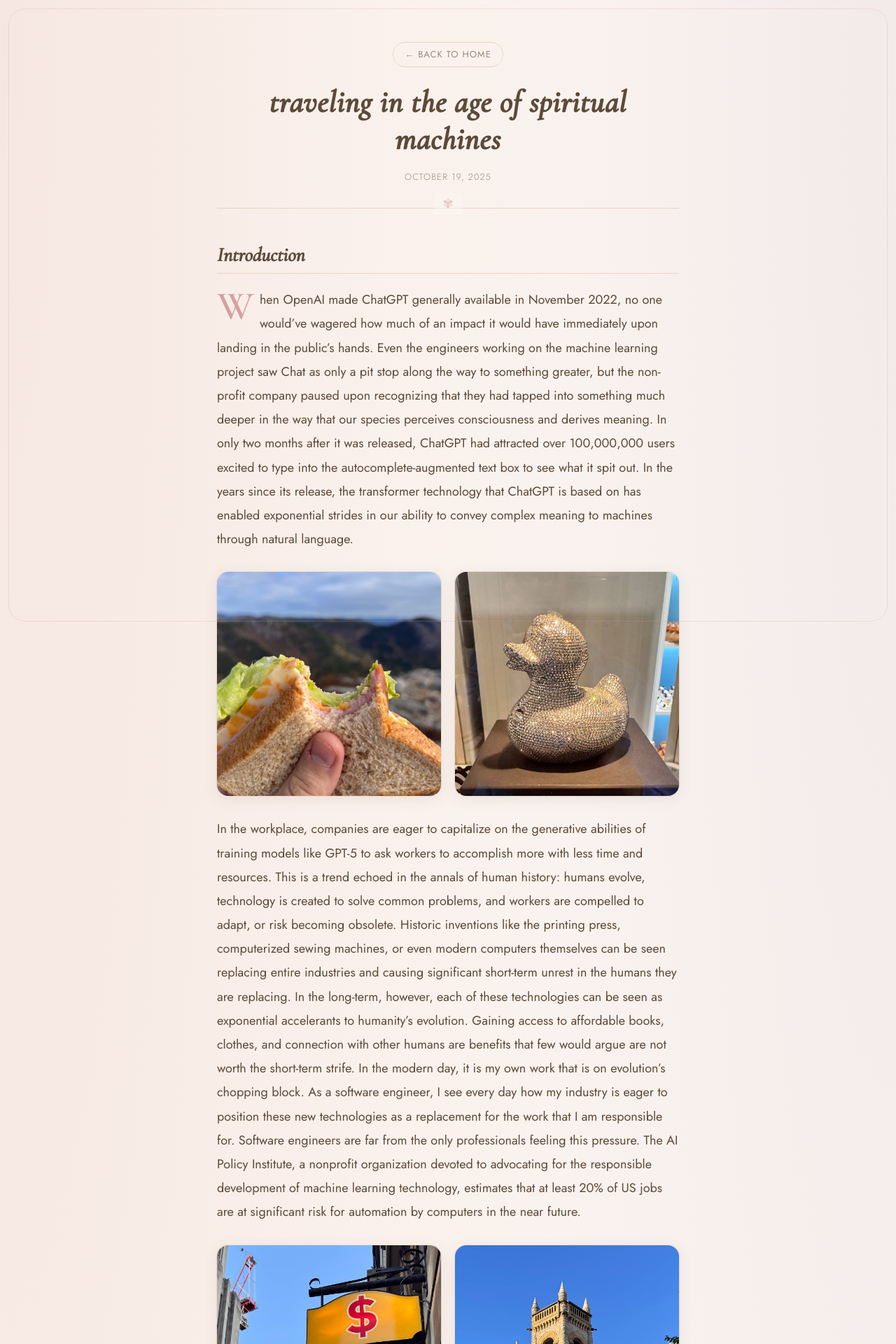
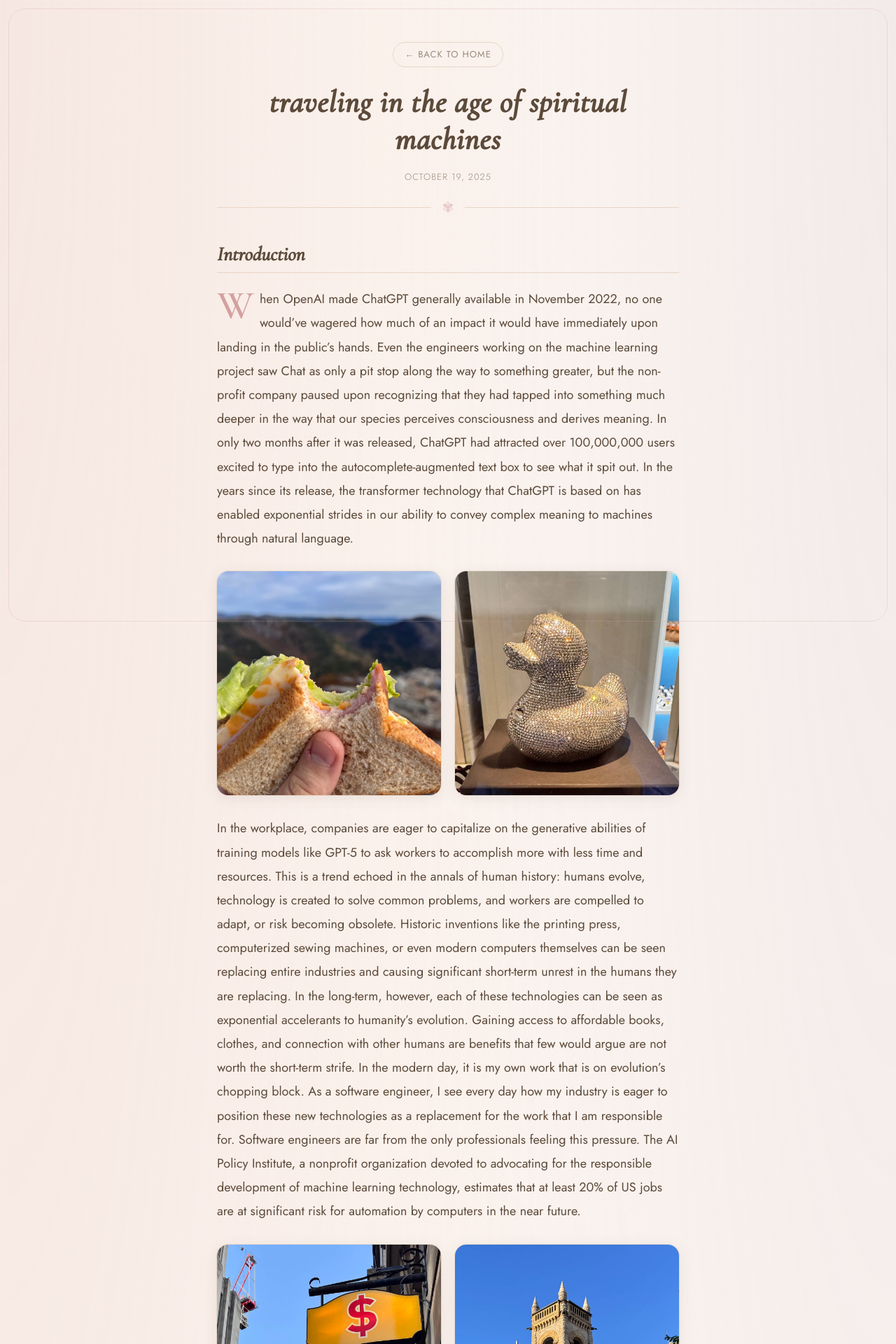
Before and after one commit to joahg/joahg.dev, a Jekyll site: the page built from _posts/2025-10-19-traveling-age-of-spiritual-machines.md, in a window 1280 px wide. Shown: the top 1920 px of the page at 70% size. Built offline with Jekyll 4.4.1, drawn with Linux system fonts in a browser that asks for light colours.

Commit message:
Fix post header flower divider alignment
Amp-Thread-ID: https://ampcode.com/threads/T-019d6fc6-4e24-76a8-8814-c28f74dc7fdb
Co-authored-by: Amp <amp@ampcode.com>

```diff
--- a/assets/css/style.css
+++ b/assets/css/style.css
@@ -280,8 +280,17 @@ body {
     margin-bottom: 40px;
     text-align: center;
     padding-bottom: 32px;
-    border-bottom: 1px solid var(--border-color);
     position: relative;
+}
+
+.post-header::before {
+    content: '';
+    position: absolute;
+    bottom: 0;
+    left: 0;
+    right: 0;
+    height: 1px;
+    background: linear-gradient(to right, var(--border-color) 0%, var(--border-color) calc(50% - 24px), transparent calc(50% - 24px), transparent calc(50% + 24px), var(--border-color) calc(50% + 24px), var(--border-color) 100%);
 }
 
 .post-header::after {
@@ -290,11 +299,10 @@ body {
     bottom: -10px;
     left: 50%;
     transform: translateX(-50%);
-    background: var(--bg-color);
-    padding: 0 12px;
     color: var(--accent-rose);
-    font-size: 18px;
+    font-size: 20px;
     opacity: 0.5;
+    line-height: 1;
 }
 
 .back-link {
```
